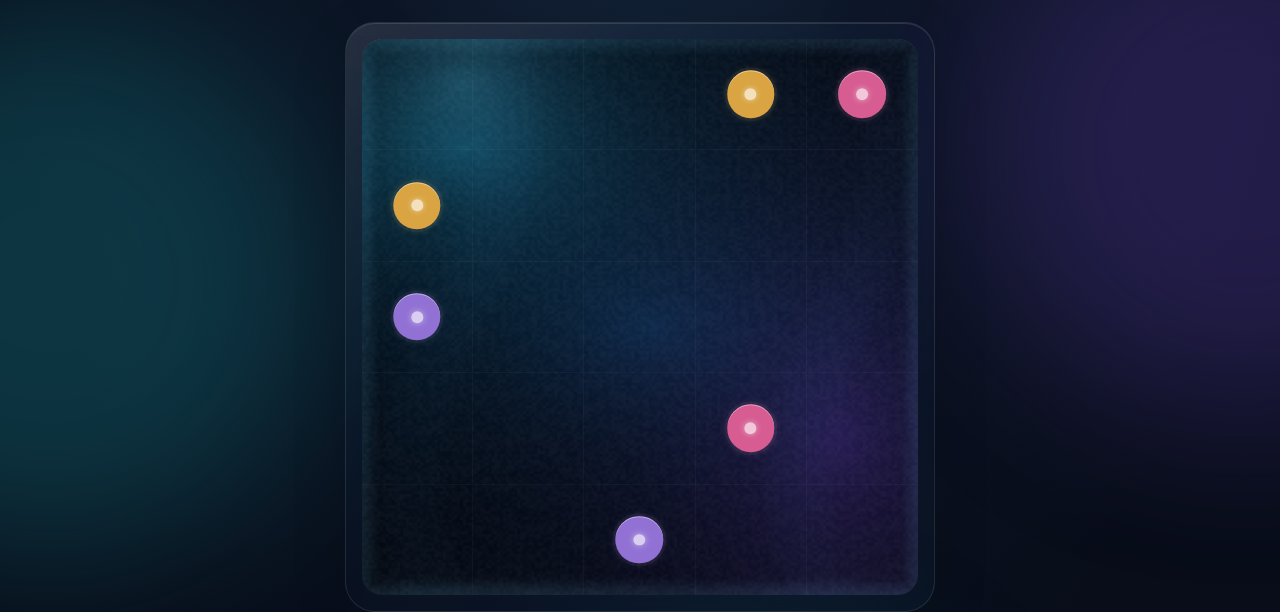
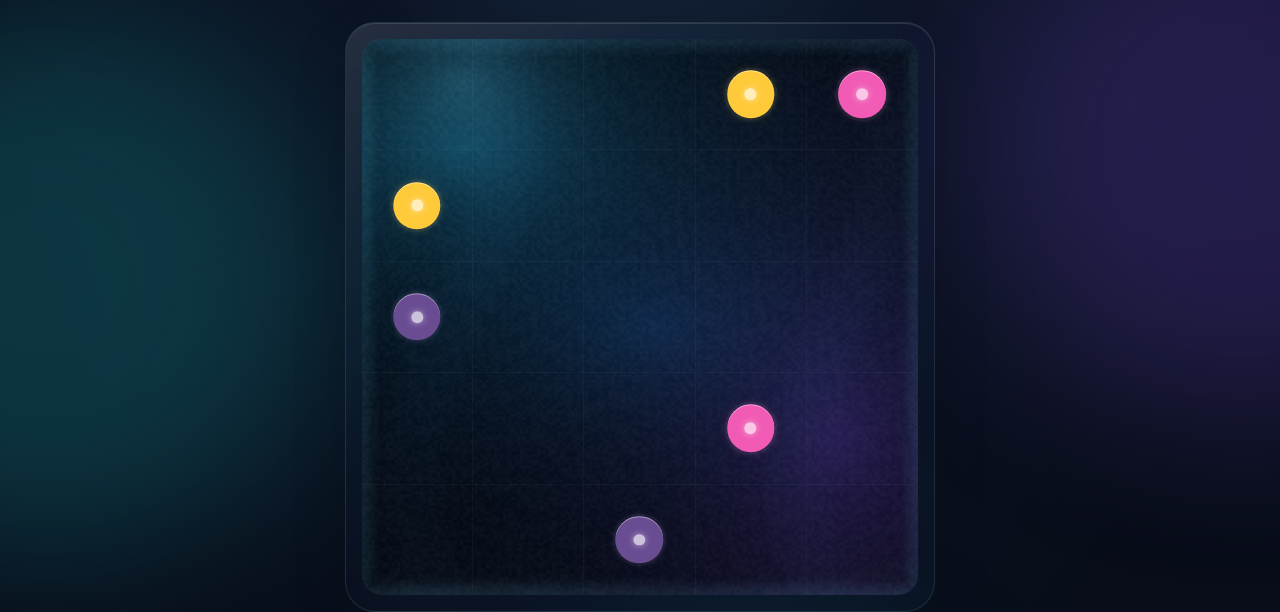
Before and after one commit to harry12132/FLOW, a React (Vite) app: page / in a window 1280 px wide. Shown: the part 253-865 px from the top of the page. Built offline with nearby package versions, Linux system fonts and the light colour scheme.

Commit message:
Use distinct dot colours and speed up adaptive difficulty

```diff
--- a/src/game.js
+++ b/src/game.js
@@ -1,12 +1,12 @@
 export const PALETTE = [
-  { name: 'Coral', value: '#ef725f' },
-  { name: 'Ocean', value: '#4c91d8' },
-  { name: 'Mint', value: '#38a889' },
-  { name: 'Grape', value: '#9271d4' },
-  { name: 'Gold', value: '#d9a441' },
-  { name: 'Rose', value: '#d65c91' },
-  { name: 'Sky', value: '#4ab9c5' },
-  { name: 'Tangerine', value: '#e99549' },
+  { name: 'Red', value: '#ff595e' },
+  { name: 'Blue', value: '#1982c4' },
+  { name: 'Green', value: '#8ac926' },
+  { name: 'Purple', value: '#6a4c93' },
+  { name: 'Yellow', value: '#ffca3a' },
+  { name: 'Pink', value: '#f15bb5' },
+  { name: 'Cyan', value: '#00bbf9' },
+  { name: 'Orange', value: '#ff924c' },
 ];
 
 const key = (p) => p.r * 100 + p.c;
@@ -303,12 +303,13 @@ export function estimatePuzzleDifficulty(puzzle) {
 // solution, so solvability is guaranteed by construction and checked again before return.
 export function generateAdaptivePuzzle(level, profile = {}, seed = null, mode = 'adaptive', variant = 'balanced') {
   const rating = Math.max(0, Math.min(100, Number(profile.rating ?? 50)));
+  const fastStreak = Math.max(0, Math.min(10, Number(profile.fastStreak ?? 0)));
   const feedbackBias = Math.max(-12, Math.min(12, Number(profile.feedbackBias ?? 0)));
   const defaultSize = Math.min(8, 5 + Math.floor(Math.max(0, level - 1) / 18));
   const defaultPairs = Math.min(8, Math.max(3, 3 + Math.floor(level / 7)));
-  const sizeShift = mode === 'relaxed' ? -1 : mode === 'challenging' ? 1 : mode === 'standard' ? 0 : rating >= 88 ? 1 : rating <= 18 ? -1 : 0;
+  const sizeShift = mode === 'relaxed' ? -1 : mode === 'challenging' ? 1 : mode === 'standard' ? 0 : (rating >= 88 || fastStreak >= 2) ? 1 : rating <= 18 && fastStreak === 0 ? -1 : 0;
   const size = Math.max(5, Math.min(8, defaultSize + sizeShift));
-  const pairShift = mode === 'relaxed' ? -1 : mode === 'challenging' ? 1 : mode === 'standard' ? 0 : rating >= 72 ? 1 : rating <= 28 ? -1 : 0;
+  const pairShift = mode === 'relaxed' ? -1 : mode === 'challenging' ? 1 : mode === 'standard' ? 0 : (rating >= 72 || fastStreak >= 1) ? 1 : rating <= 28 ? -1 : 0;
   const pairCount = Math.max(3, Math.min(8, defaultPairs + pairShift, Math.floor((size * size) / 3)));
   const variantBias = mode === 'adaptive' ? ({ gentle: -7, balanced: 0, spicy: 7 }[variant] ?? 0) : 0;
   const modeBias = (mode === 'relaxed' ? -9 : mode === 'challenging' ? 9 : 0) + variantBias;
```
